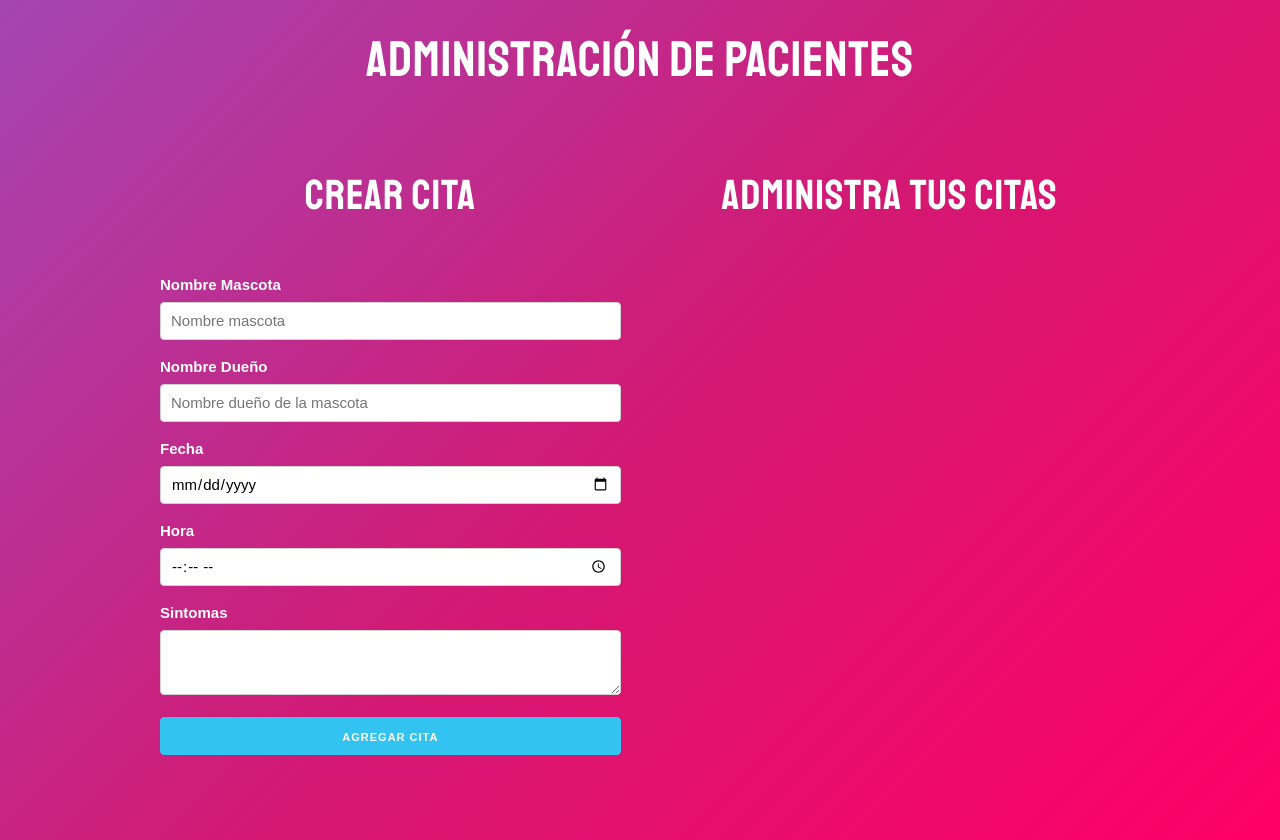
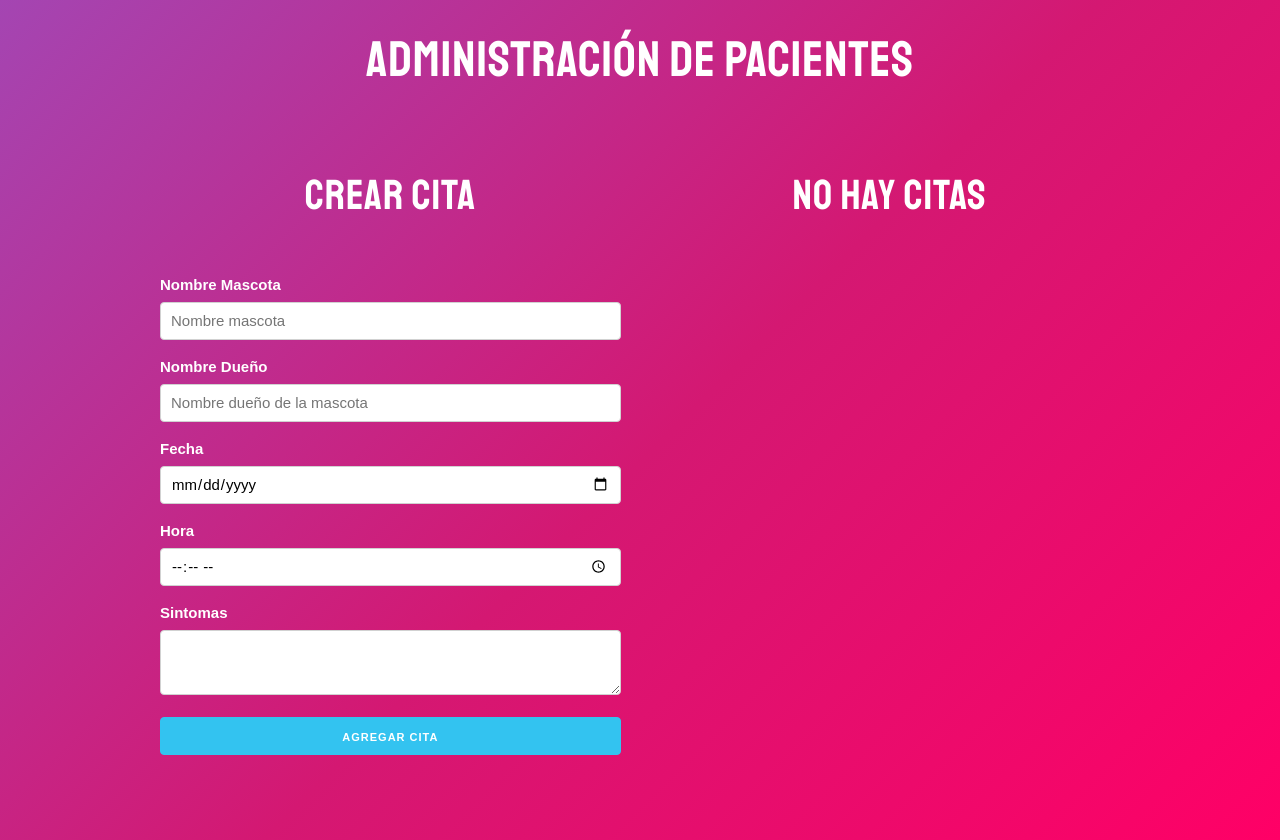
Before and after one commit to alejandroPolak-1/citas_turnos, a React (Create React App) app: page / in a window 1280 px wide. Built offline with nearby package versions, Linux system fonts and the light colour scheme.

Commit message:
[Change message]
cambiar mensaje de acuerdo a si hay o no citas

```diff
--- a/src/App.js
+++ b/src/App.js
@@ -13,10 +13,13 @@ function App() {
   }
 
   // Funcion que elimina una cita por su Id
-  const removeDate= id =>{
-    const newDates = dates.filter(date => date.id !== id);
-    setDates(newDates);
+  const removeDate = (id) => {
+    const newDates = dates.filter((date) => date.id !== id)
+    setDates(newDates)
   }
+
+  //mensage condicional
+  const title = dates.length === 0 ? 'No hay citas' : 'Administra tus citas'
 
   return (
     <Fragment>
@@ -28,13 +31,9 @@ function App() {
           </div>
 
           <div className="one-half column">
-            <h2>Administra tus citas</h2>
+            <h2>{title}</h2>
             {dates.map((date) => (
-              <Date
-               key={date.id}
-               date={date}
-               removeDate= {removeDate}
-              />
+              <Date key={date.id} date={date} removeDate={removeDate} />
             ))}
           </div>
         </div>
```
